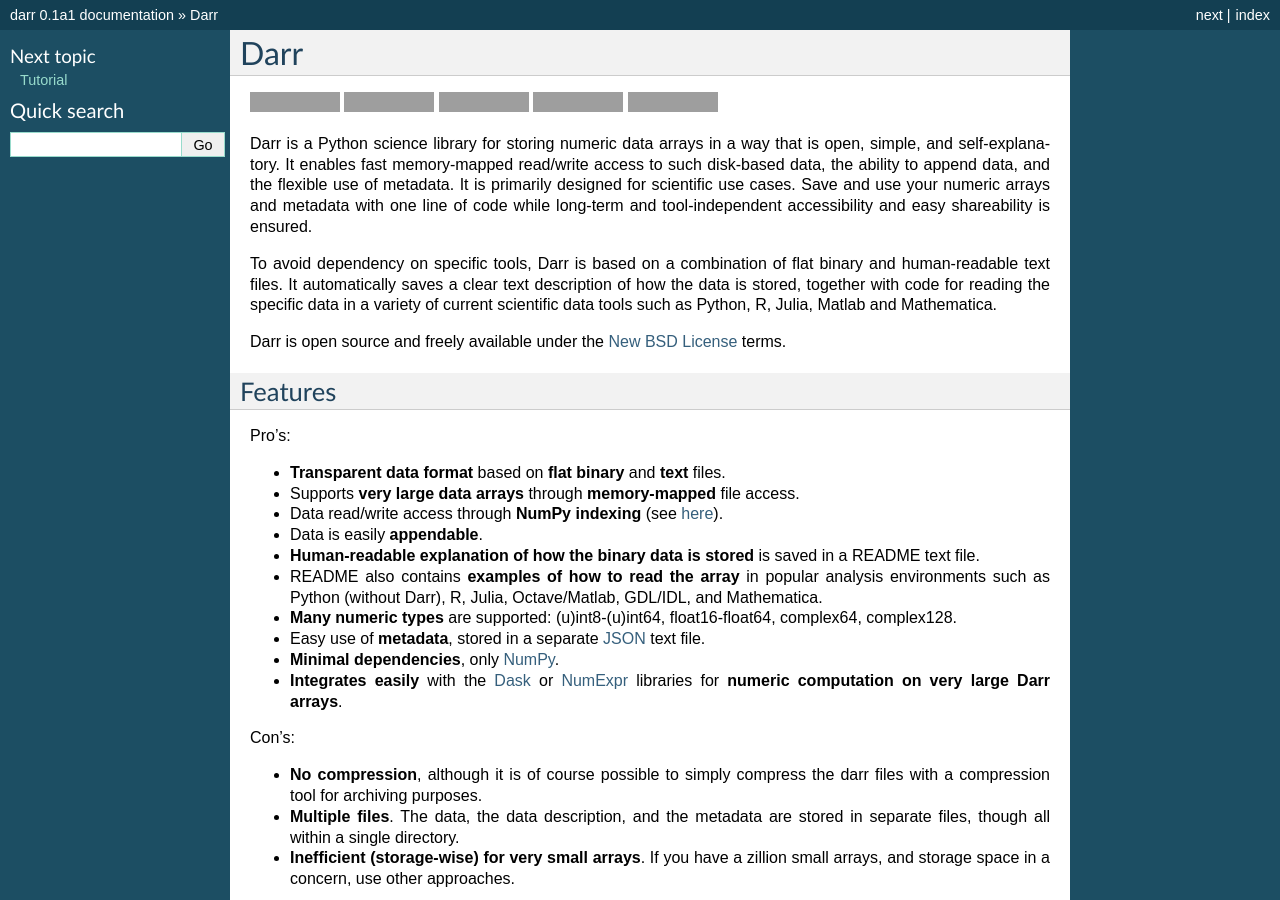
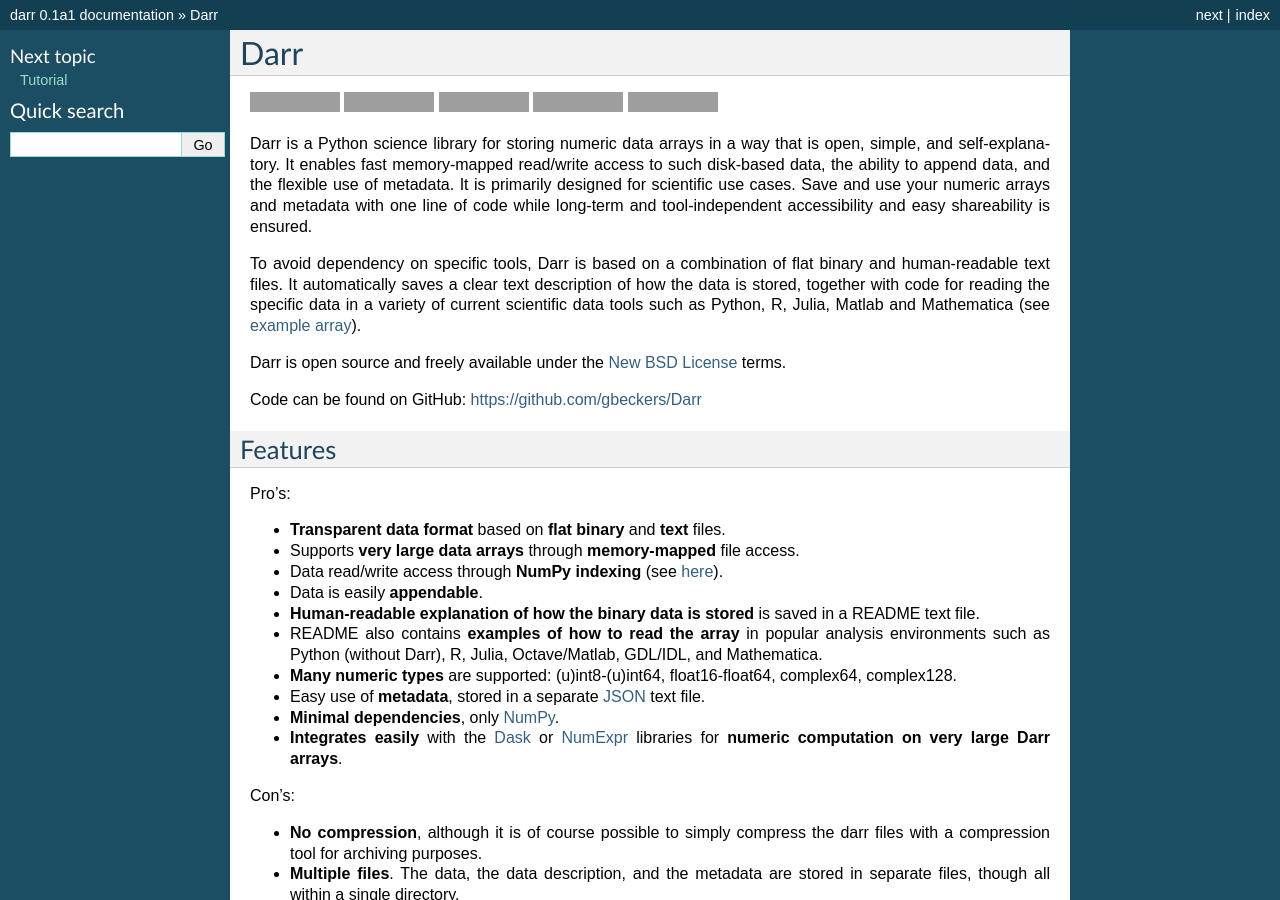
Before and after one commit to gbeckers/Darr, a Sphinx documentation site: the page built from docs/index.rst, in a window 1280 px wide and 900 px high. Built offline with Sphinx 7.4.7, drawn with Linux system fonts in a browser that asks for light colours; grey boxes are pictures that could not be loaded.

Commit message:
added example array link to doc

```diff
--- a/docs/index.rst
+++ b/docs/index.rst
@@ -21,10 +21,13 @@ To avoid dependency on specific tools, Darr is based on a combination of
 flat binary and human-readable text files. It automatically saves a clear
 text description of how the data is stored, together with code for reading
 the specific data in a variety of current scientific data tools such as
-Python, R, Julia, Matlab and Mathematica.
+Python, R, Julia, Matlab and Mathematica (see `example array
+<https://github.com/gbeckers/Darr/tree/master/examplearray.da>`__).
 
 Darr is open source and freely available under the `New BSD
 License <https://opensource.org/licenses/BSD-3-Clause>`__ terms.
+
+Code can be found on GitHub: https://github.com/gbeckers/Darr
 
 Features
 --------
```
